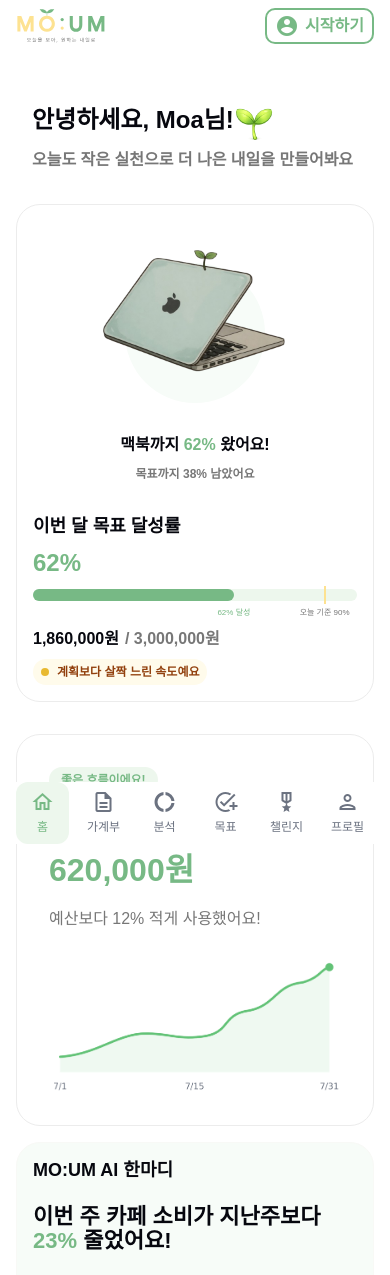
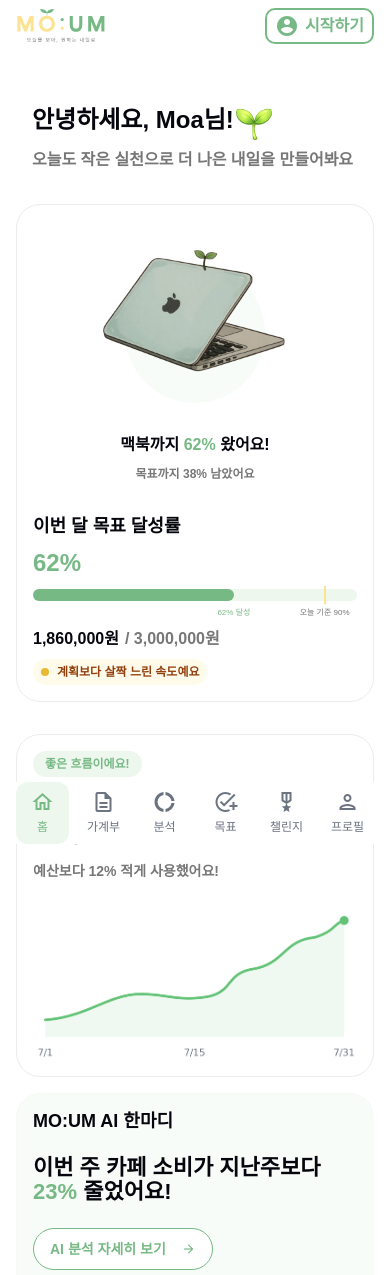
Before and after one commit to hgkang2/est_13_final_project, a Next.js app: page /sub-home in a window 390 px wide. Shown: the top 1275 px of the page. Built offline with nearby package versions, Linux system fonts and the light colour scheme; a web font is replaced by a local one.

Commit message:
style: 소비 요약카드 모바일 구간 수정

```diff
--- a/src/components/pages/sub-home/SubHome.module.scss
+++ b/src/components/pages/sub-home/SubHome.module.scss
@@ -535,6 +535,28 @@
   .spendingChart img {
     width: 100%;
     height: auto;
+  }
+}
+
+@include mobile {
+  .spendingSummaryCard {
+    padding: 16px;
+  }
+
+  .spendingSummaryContent {
+    gap: 8px;
+  }
+
+  .spendingSummaryContent h2 {
+    @include typo-heading-xs;
+  }
+
+  .spendingAmount {
+    @include typo-body-l-plus;
+  }
+
+  .spendingDescription {
+    @include typo-caption-plus;
   }
 }
 
```
